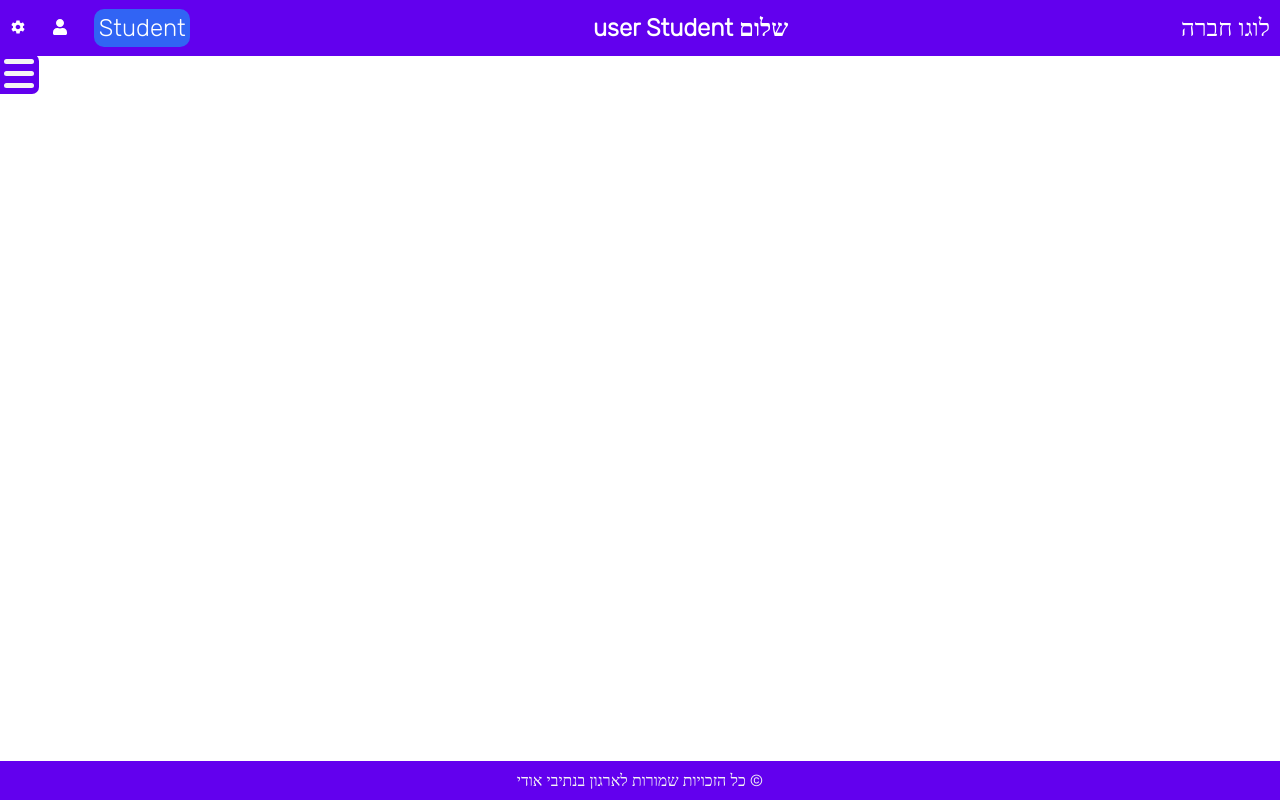
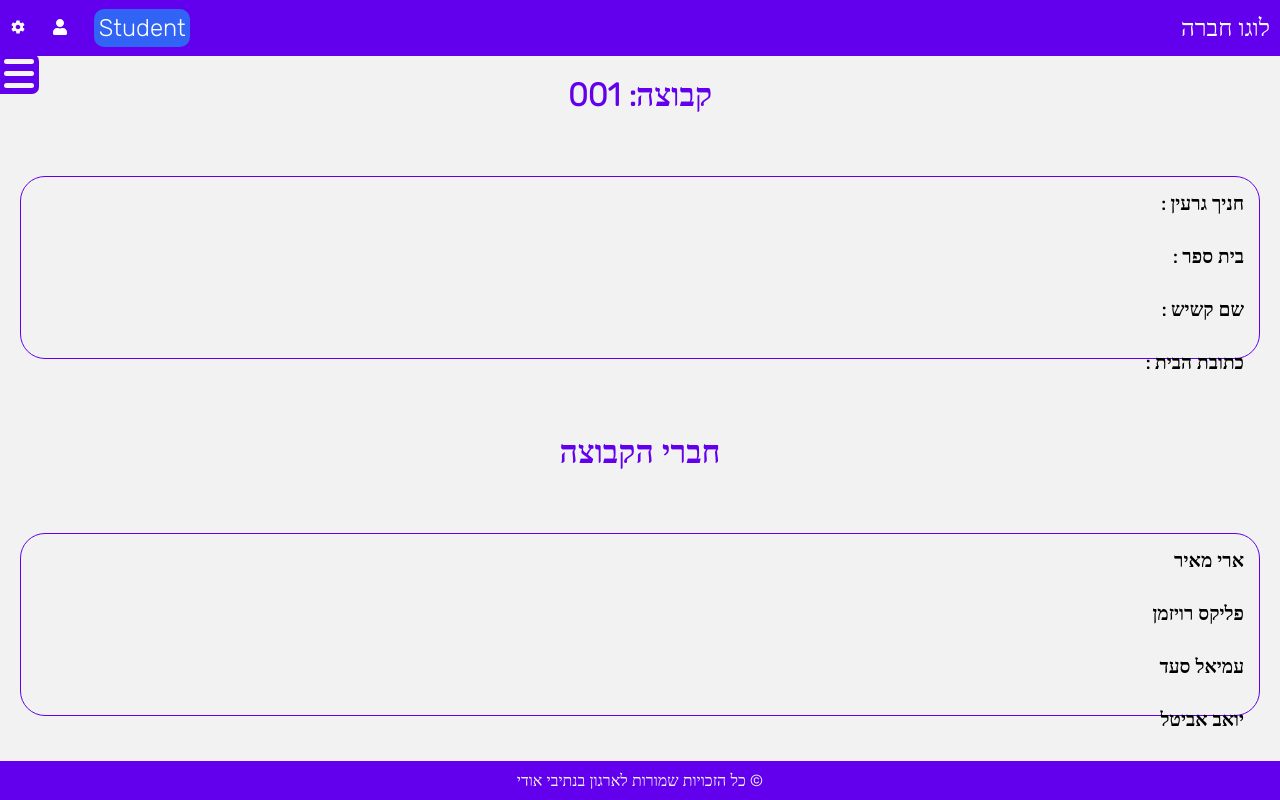
Before and after one commit to amielsaa/osimseder, a React (Create React App) app in the folder client/: page /My-Group in a window 1280 px wide. Built offline with nearby package versions, Linux system fonts and the light colour scheme.

Commit message:
some style and group page

```diff
--- a/client/src/App.js
+++ b/client/src/App.js
@@ -40,7 +40,7 @@ function App() {
 
         <Route path="/Groups" element={<Groups role={role} userName={userName} />} />
 
-        <Route path="/My-Group" element={<GroupPage role={role} userName={userName}/>}/>
+        <Route path="/My-Group" element={<GroupPage role={role} userName={userName} />} />
 
       </Routes>
 
--- a/client/src/Components/StudentView/GroupPage.js
+++ b/client/src/Components/StudentView/GroupPage.js
@@ -1,16 +1,40 @@
 // GroupPage.js
 import Header from '../Header';
 import Nav from '../Nav';
+import '../css/GroupPage.css'
 
 import React from 'react';
 
 const GroupPage = ({role , userName}) => {
   return (
     <div>
+        <Header userName={userName}  role={role}/>
+        <Nav role={role}/>
+      <div className='content-Box-Group'>
+        <h1>קבוצה: 001</h1>
+        <div className='Group-Info'>
+          <div className='Info'>חניך גרעין : </div>
+          <div className='Info'>בית ספר : </div>
+          <div className='Info'>שם קשיש : </div>
+          <div className='Info'>כתובת הבית : </div>
+        </div>
+        <div className='group-title'>
+          <h1>חברי הקבוצה</h1>
+        </div>
+        <div className='Group-Info'>
+          <div className='Info'>ארי מאיר</div>
+          <div className='Info'>פליקס רויזמן</div>
+          <div className='Info'>עמיאל סעד </div>
+          <div className='Info'>יואב אביטל</div>
+        </div>
+        <div className='group-title'>
+          <h1>מטלות</h1>
+        </div>
+        <div className='Group-Info'>
+        </div>
+      </div>
 
-        <Header userName={userName}  role={role}/>
 
-        <Nav role={role}/>
 
     </div>
   );
--- a/client/src/Components/css/Group.css
+++ b/client/src/Components/css/Group.css
@@ -2,20 +2,22 @@
     height:5%;
     width: 95%;
     border-radius: 5px;
-    background-color: #6200ee;
+    background-color: whitesmoke;
+    border:1px solid #6200ee;
     display: flex;
     flex-direction: row-reverse;
     justify-content: space-around;
     align-items: center;
-    margin:2%
+    margin:2%;
+    font-weight: bold;
 
 }
 .group-id , .users-in-group, .students-Count {
-    color:whitesmoke;
+    color:black;
 }
 .join-group-btn, .users-in-group-btn {
-    width: 30%;
-    margin:0%;
+    width: 20%;
+    margin: 0%;
 }
 .title{
     color: #6200ee;
--- /dev/null
+++ b/client/src/Components/css/GroupPage.css
@@ -0,0 +1,37 @@
+.content-Box-Group {
+    position: absolute;
+    display: flex;
+    align-items: center;
+    justify-content: flex-start;
+    flex-direction: column;
+    top: 7vh; /* Height of the header */
+    width: 100%; /* Adjust for the remaining width */
+    height: calc(100vh - 7vh); /* Take the remaining viewport height */
+    padding: 20px; /* Adjust padding as needed */
+    background-color: #f2f2f2; /* Set a background color or style as desired */
+    box-sizing: border-box;
+    transition: ease-in 0.3s; /* Add transition for smooth animation */
+    overflow-y: scroll;
+    direction: rtl;
+  }
+  h1 {
+    color : #6200ee;
+  }
+  .Group-Info {
+    width: 100%;
+    height: 26%;
+    border:1px solid #6200ee;
+    margin-top:5%;
+    display: flex;
+    flex-direction: column;
+    border-radius: 25px;
+
+  }
+  .Info {
+    padding: 15px;
+    font-weight: bold;
+    font-size: 1.2rem;
+  }
+  .group-title {
+   margin-top:6%;
+  }
```
